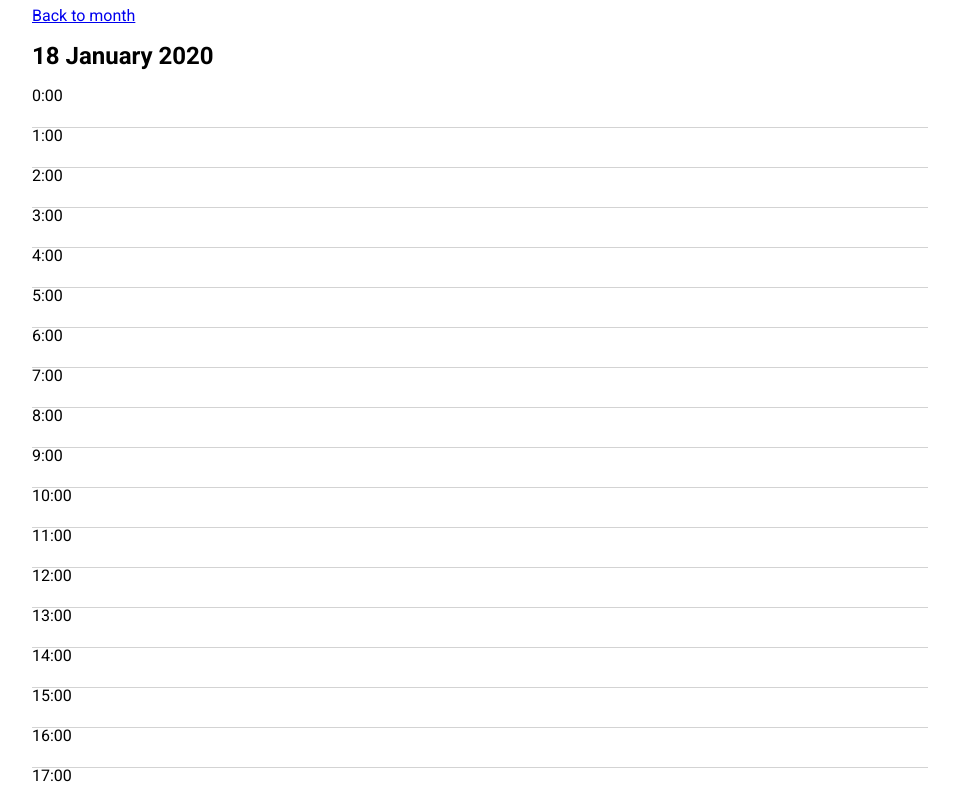
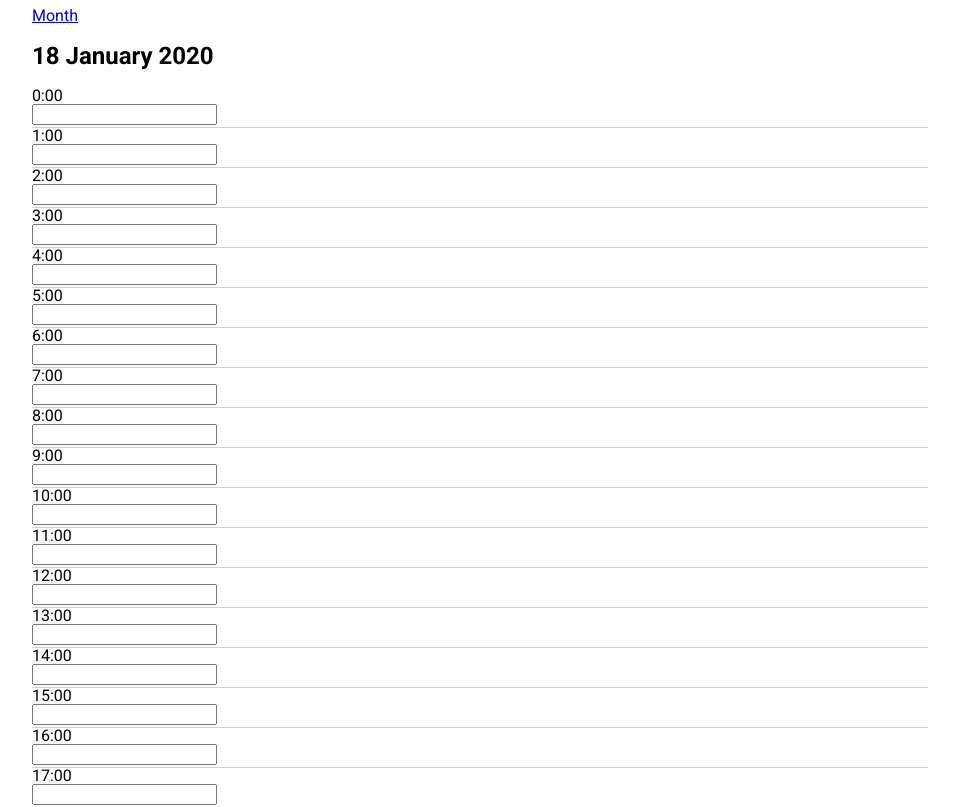
Before and after one commit to helmax-y/mate-hackathon, a React (Create React App) app: page /#/18-1-2020 in a window 1280 px wide. Shown: the top 807 px of the page, without its empty margins (160-1119 px from the left). Built offline with nearby package versions, Linux system fonts and the light colour scheme.

Commit message:
adding event first try

```diff
--- a/src/components/Day/index.js
+++ b/src/components/Day/index.js
@@ -1,27 +1,51 @@
-import React from 'react';
+import React, { useState } from 'react';
 import { Link, useLocation } from 'react-router-dom';
+import { connect } from 'react-redux';
+import { handleAdd } from '../../store';
 
 import './day.scss';
 import monthesAccord from '../monthesAccord';
 
 const hours = [...Array(24).keys()];
 
-const Day = () => {
+const Day = ( {handleAdding }) => {
   const location = useLocation();
   const date = location.pathname.slice(1).split('-');
+  const [input, setInput] = useState('');
+
+  const handleInputChange = (event) => {
+    setInput(event.target.value);
+  };
+
+  const handleSubmit = (event) => {
+    event.preventDefault();
+
+    handleAdding({
+        id: +new Date(),
+        body: input,
+      });
+  };
 
   return (
     <div className="day">
-      <Link to="/">Back to month</Link>
+      <Link to="/">Month</Link>
       <h2 className="day__date">
         {date[0]} {monthesAccord[date[1]]} {date[2]}
       </h2>
-      {/* <h2 className="day__weekday">Saturday</h2> */}
       {hours.map(hour => (
-        <div className="day__hour">{`${hour}:00`}</div>
+        <div className="day__hour">{`${hour}:00`}
+          <form onSubmit={handleSubmit}>
+            <input
+                className="new-todo"
+                type="text"
+                value={input}
+                onChange={handleInputChange}
+            />
+          </form>
+        </div>
       ))}
     </div>
   );
 };
 
-export default Day;
+export default connect(null, { handleAdding: handleAdd })(Day);
--- a/src/index.js
+++ b/src/index.js
@@ -1,13 +1,17 @@
 import React from 'react';
 import ReactDOM from 'react-dom';
 import { HashRouter } from 'react-router-dom';
+import { Provider } from 'react-redux';
+import store from './store';
 
 import './styles/index.scss';
 import App from './App';
 
 ReactDOM.render(
-  <HashRouter>
-    <App />
-  </HashRouter>,
+    <Provider store={store}>
+      <HashRouter>
+        <App />
+      </HashRouter>
+    </Provider>,
   document.getElementById('root')
 );
--- a/src/store/index.js
+++ b/src/store/index.js
@@ -1,23 +1,31 @@
 import { createStore } from 'redux';
-import preparedData from '../preparedData';
+
+const HANDLE_ADD = 'HANDLE_REMOVE';
+
+export const handleAdd= todo => ({
+  type: HANDLE_ADD,
+  todo,
+});
+
+export const getTodos = state => state.todos;
 
 const initialState = {
-  calendar: preparedData,
-  currentMonth: 1,
+  todos: [],
 };
 
-export const selectDates = state => {
-  const activeMonth = state.calendar
-    .find(month => month.id === state.currentMonth);
+const reducer = (state, action) => {
+  switch (action.type) {
+    case HANDLE_ADD:
+      return {
+        ...state,
+        todos: [state.todos, ...action.todo],
+      };
 
-  return activeMonth.dates;
-};
-
-const rootReducer = (state, action) => {
-  switch (action.type) {
     default:
       return state;
   }
 };
 
-export default createStore(rootReducer, initialState);
+const store = createStore(reducer, initialState);
+
+export default store;
```
